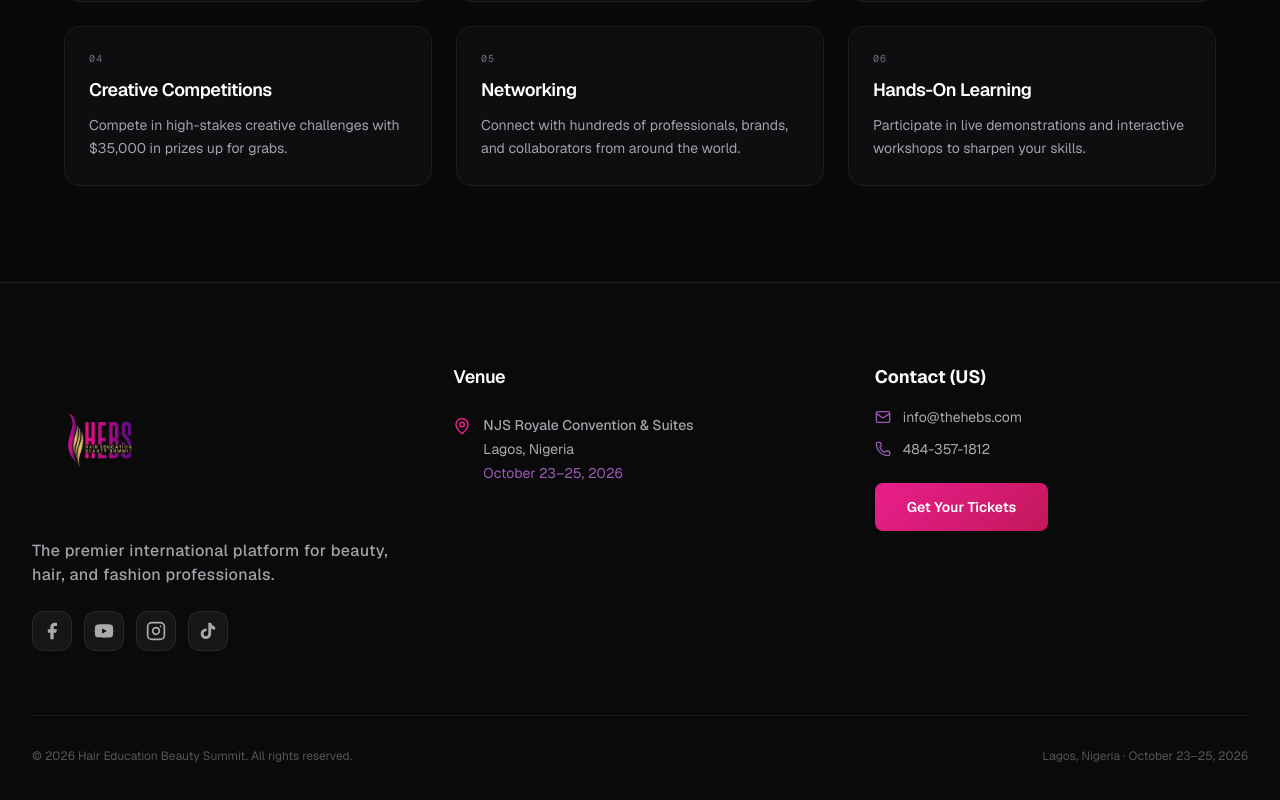
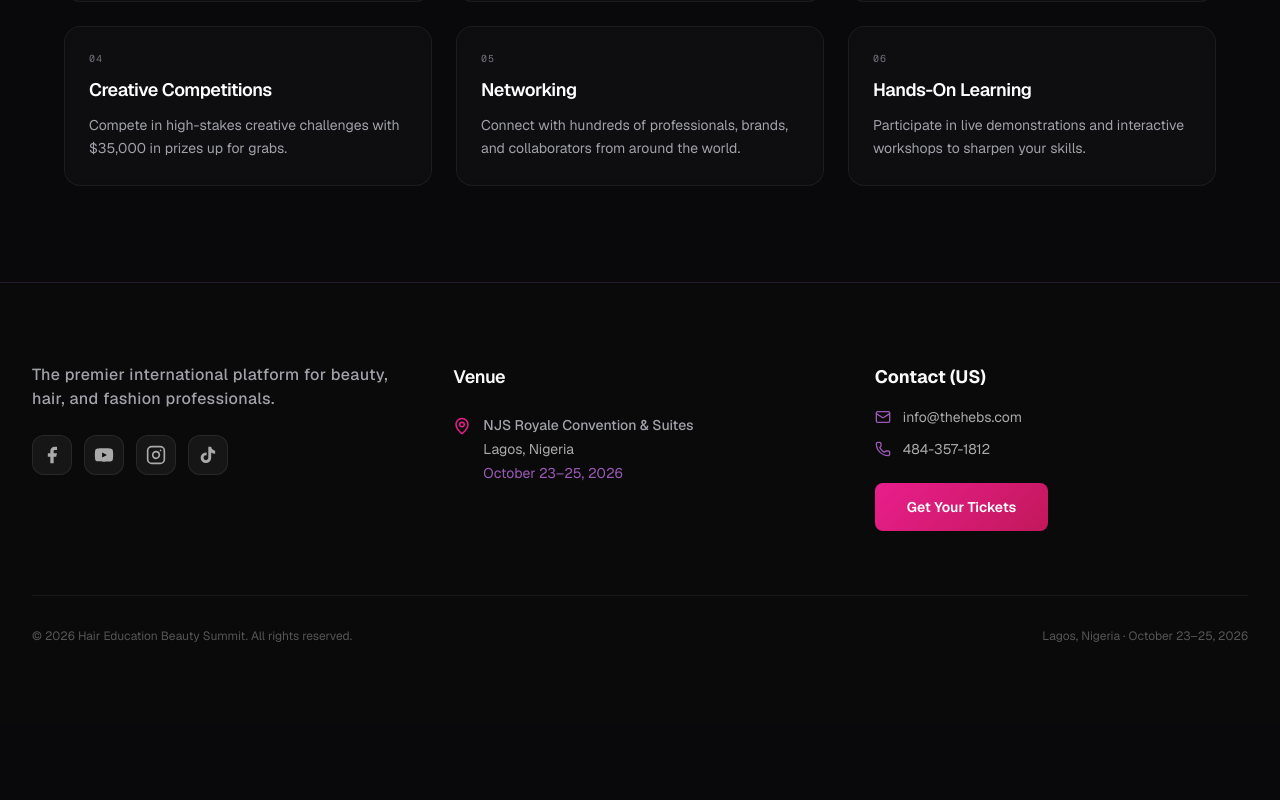
Before and after one commit to alexis800-glitch/hebs-lagos-2026, a Next.js app: page / in a window 1280 px wide. Shown: the part 1328-2128 px from the top of the page. After the commit the page ends 2052 px from the top, so only its background shows below. Built offline with nearby package versions, Linux system fonts and the light colour scheme.

Commit message:
auto: remove logo from footer, left column starts with description text

```diff
--- a/components/Footer.tsx
+++ b/components/Footer.tsx
@@ -2,7 +2,6 @@
 
 import { motion } from "framer-motion";
 import { MapPin, Mail, Phone } from "lucide-react";
-import Image from "next/image";
 import { useMounted } from "@/hooks/useMounted";
 
 const EASE = [0.25, 0.4, 0.25, 1] as const;
@@ -76,13 +75,6 @@ export default function Footer() {
         >
           {/* Brand */}
           <div className="flex flex-col items-start justify-start text-left w-full gap-4">
-            <Image
-              src="/assets/hebs_logo_transparent.png"
-              alt="HEBS Lagos 2026 Logo"
-              width={160}
-              height={160}
-              className="w-[160px] h-auto object-contain block mr-auto -ml-3"
-            />
             <p className="text-zinc-400 text-sm md:text-base font-medium leading-relaxed max-w-sm text-left tracking-wide mr-auto">
               The premier international platform for beauty, hair, and fashion professionals.
             </p>
```
